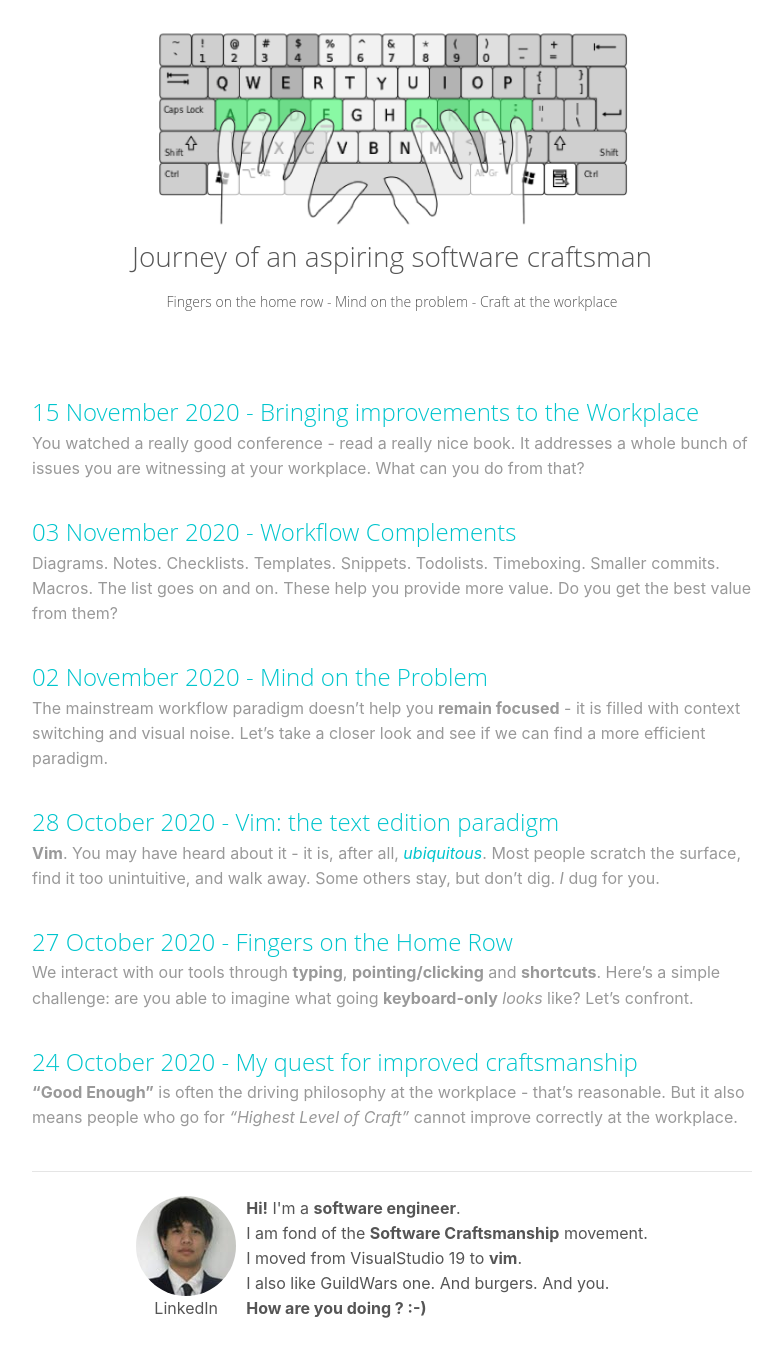
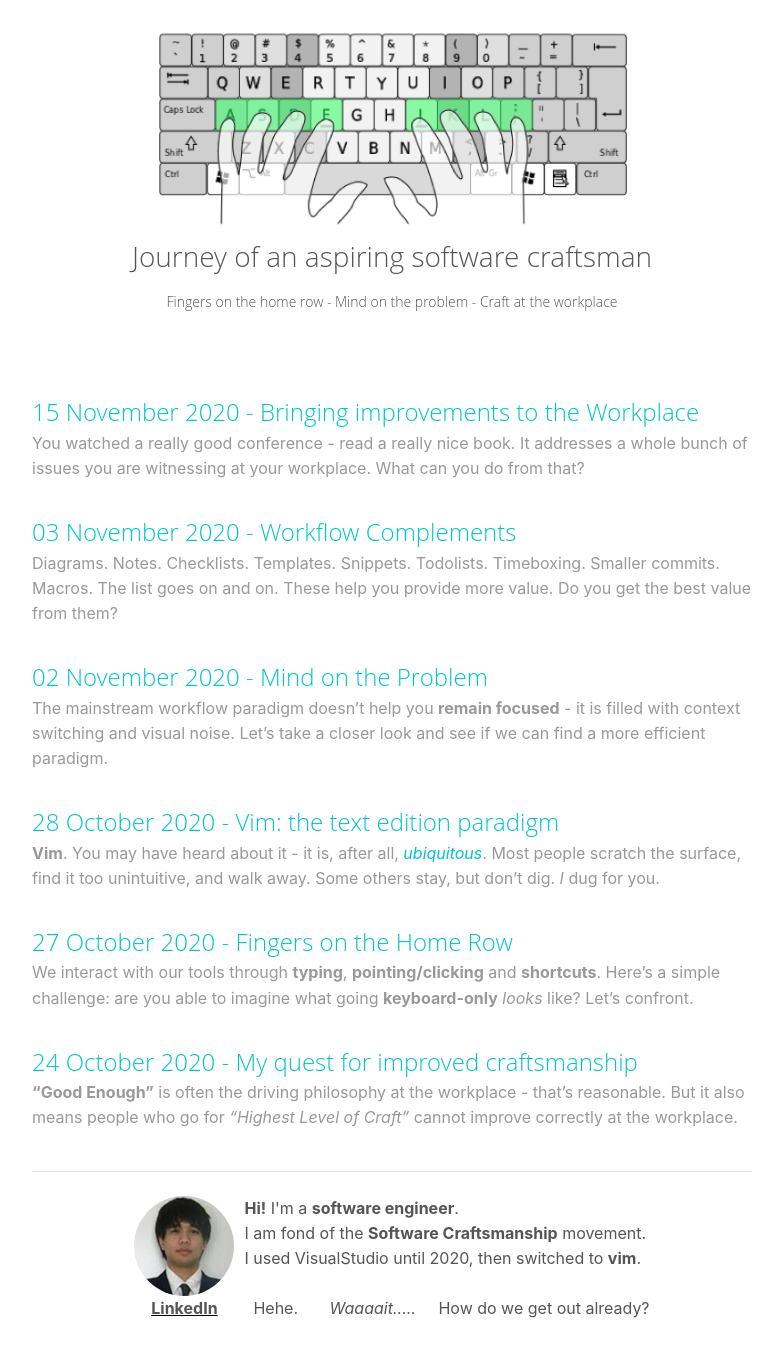
Before and after one commit to Melandel/blog, a Jekyll site: the page built from index.md, in a window 1280 px wide. Shown: the whole page, without its empty margins (248-1030 px from the left). Built offline with Jekyll 4.4.1, drawn with Linux system fonts in a browser that asks for light colours.

Commit message:
🔧 config          (footer): improve footer text
💌 Motivation: friendlier, more informative, and less verbose

```diff
--- a/_includes/footer.html
+++ b/_includes/footer.html
@@ -11,9 +11,9 @@
 		<div id="my-description">
 			<p><b>Hi!</b> I'm a <b>software engineer</b>.</p>
 			<p>I am fond of the <b>Software Craftsmanship</b> movement.</p>
-			<p>I moved from VisualStudio 19 to <b>vim</b>.</p>
-			<p>I also like GuildWars one. And burgers. And you.</p>
-			<p><b>How are you doing ? :-)</b></p>
+			<p>I used VisualStudio until 2020, then switched to <b>vim</b>.</p>
+			<br/>
+			<p>&nbsp;&nbsp;Hehe.&nbsp;&nbsp;&nbsp;&nbsp;&nbsp;&nbsp; <i>Waaaait.....</i> &nbsp;&nbsp;&nbsp;&nbsp;How do we get out already?</p>
 		</div>
 	</div>
 </footer>
--- a/assets/css/main.css
+++ b/assets/css/main.css
@@ -202,6 +202,12 @@ footer {
 	float: left;
 }
 
+#my-contact {
+	color: initial;
+	text-decoration: underline;
+	font-weight: bold;
+}
+
 #my-description p {
 	margin: 0px;
 	text-align: left;
```
